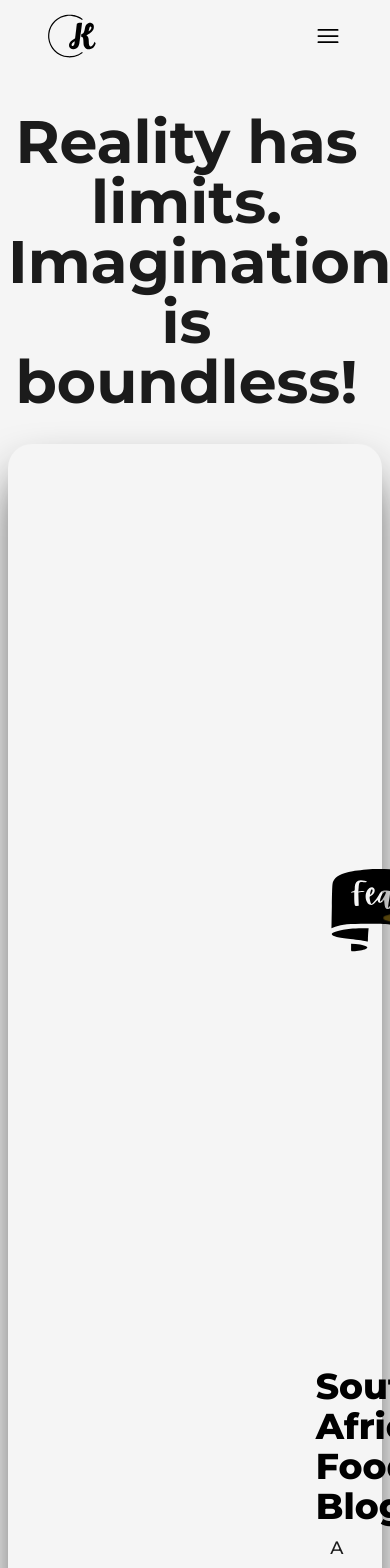
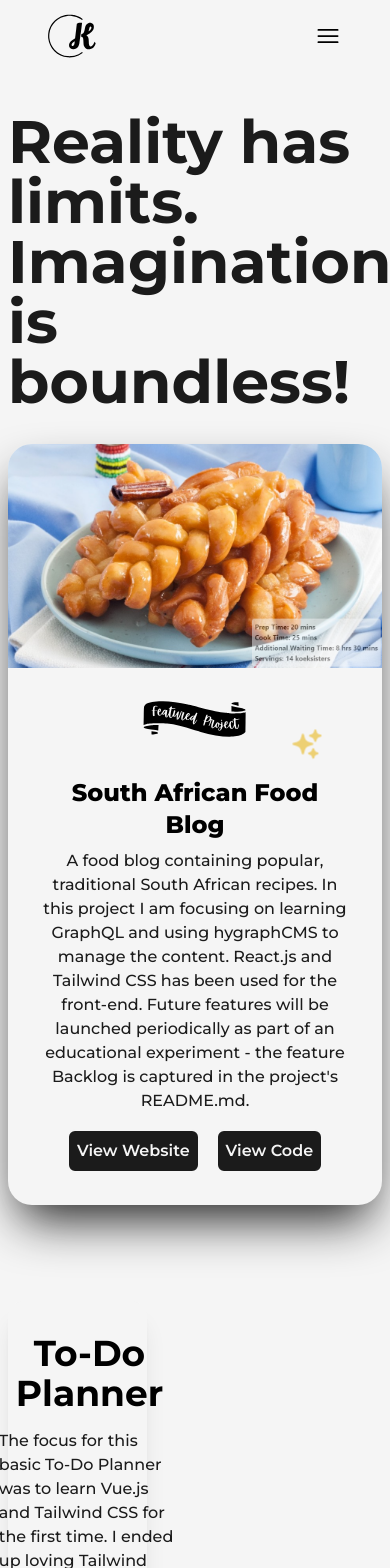
Before and after one commit to kiminel/portfolio, a Next.js app: page /projects in a window 390 px wide. Shown: the top 1568 px of the page. Built offline with nearby package versions, Linux system fonts and the light colour scheme.

Commit message:
style: FeatureBanner responsive

```diff
--- a/src/components/FeaturedProject.js
+++ b/src/components/FeaturedProject.js
@@ -5,39 +5,48 @@ import FeaturedProjectBanner from "./elements/FeaturedProjectBanner";
 
 const FeaturedProject = ({ title, summary, image, hostedLink, githubLink }) => {
   return (
-    <article className="w-full flex items-center justify-around space-x-6 rounded-3xl bg-light shadow-2xl shadow-dark p-6 hover:shadow-night dark:bg-dark dark:shadow-light dark:hover:shadow-night">
-      <div className="object-cover">
-        <Image src={image} alt={title} className="w-full h-auto" />
+    <article className="w-full h-full flex rounded-3xl bg-light shadow-2xl shadow-dark hover:shadow-night dark:bg-dark dark:shadow-light dark:hover:shadow-night">
+      <div className="grid grid-cols-1 xl:grid-cols-2">
+        <div className="object-cover col-span-1 h-full">
+          <Image
+            src={image}
+            alt={title}
+            className="h-full w-full min-h-[200px] rounded-t-3xl xl:rounded-l-3xl xl:rounded-r-none"
+            priority="true"
+          />
         </div>
 
-      <div className="w-1/2 h-full grid grid-cols-1 grid-rows-3 items-center">
+        <div className="col-span-1 p-8">
+          <div className="grid grid-cols-1 items-center gap-2">
             <div className="row-span-1">
               <FeaturedProjectBanner />
             </div>
 
-        <div className="row-span-2 justify-center text-center">
-          <h2 className="my-2 w-full text-4xl font-extrabold dark:text-light">
+            <div className="row-span-1 justify-center text-center">
+              <h2 className="my-2 w-full text-2xl 2xl:text-4xl font-extrabold dark:text-light">
                 {title}
               </h2>
-          <p className="my-2 font-medium text-lg text-dark dark:text-light">
+              <p className="my-2 font-medium 2xl:text-lg text-dark dark:text-light">
                 {summary}
               </p>
             </div>
-        <div className="row-span-3 flex justify-center text-center">
+            <div className="row-span-1 flex justify-center text-center">
               <Link
                 href={hostedLink}
                 target="_blank"
-            className="rounded-lg bg-dark text-light p-2 px-6 text-lg font-semibold hover:bg-light hover:text-dark border-2 border-solid border-transparent hover:border-dark hover:"
+                className="rounded-lg bg-dark text-light p-2 2xl:px-6 2xl:text-lg font-semibold hover:bg-light hover:text-dark border-2 border-solid border-transparent hover:border-dark hover:"
               >
                 View Website
               </Link>
               <Link
                 href={githubLink}
                 target="_blank"
-            className="ml-4 rounded-lg bg-dark text-light p-2 px-6 text-lg font-semibold hover:bg-light hover:text-dark border-2 border-solid border-transparent hover:border-dark"
+                className="ml-4 rounded-lg bg-dark text-light p-2 2xl:px-6 2xl:text-lg font-semibold hover:bg-light hover:text-dark border-2 border-solid border-transparent hover:border-dark"
               >
                 View Code
               </Link>
+            </div>
+          </div>
         </div>
       </div>
     </article>
--- a/src/components/elements/AnimatedText.js
+++ b/src/components/elements/AnimatedText.js
@@ -29,7 +29,7 @@ const singleWord = {
 
 export const AnimatedText = ({ text, className = "" }) => {
   return (
-    <div className="w-full mx-auto flex items-center justify-center text-center">
+    <div className="w-full mx-auto flex items-center justify-center">
       <motion.h1
         className={`inline-block w-full text-dark font-bold text-6xl justify-center dark:text-light ${className}`}
         variants={quote}
--- a/src/components/elements/FeaturedProjectBanner.js
+++ b/src/components/elements/FeaturedProjectBanner.js
@@ -4,26 +4,29 @@ import FeatureBannerFlag from "../icons/FeatureBannerFlag";
 
 const FeaturedProjectBanner = () => {
   return (
-    <div className="w-full grid grid-cols-3 grid-rows-1 mt-12">
+    <div className="grid grid-cols-3 grid-rows-1">
       <div className="col-span-1 flex justify-end pr-8">
         <Sparkles
-          className={"w-10 h-10 text-sparkle animate-ping3 dark:text-night"}
+          className={
+            "w-6 h-6 2xl:w-10 2xl:h-10 text-sparkle animate-ping3 dark:text-night"
+          }
         />
       </div>
-
-      <div className="col-span-1">
-        <FeatureBannerFlag className={"h-auto w-64 pb-2 dark:text-light"} />
+      <div className="col-span-1 flex flex-wrap">
+        <FeatureBannerFlag className={"h-auto w-64 dark:text-light"} />
         <div className="pl-16">
           <Sparkles
             className={
-              "w-10 h-10 text-sparkle justify-center animate-ping dark:text-night"
+              "2xl:w-10 w-6 h-6 2xl:h-10 text-sparkle justify-center animate-ping dark:text-night"
             }
           />
         </div>
       </div>
       <div className="col-span-1 pl-12 pt-8">
         <Sparkles
-          className={"w-10 h-10 text-sparkle animate-ping2 dark:text-night"}
+          className={
+            "w-6 h-6 2xl:w-10 2xl:h-10 text-sparkle animate-ping2 dark:text-night"
+          }
         />
       </div>
     </div>
--- a/src/components/icons/FeatureBannerFlag.js
+++ b/src/components/icons/FeatureBannerFlag.js
@@ -3,8 +3,6 @@ import React from "react";
 const FeatureBannerFlag = ({ className }) => {
   return (
     <svg
-      width="486.000000pt"
-      height="178.000000pt"
       viewBox="0 0 486.000000 178.000000"
       preserveAspectRatio="xMidYMid meet"
       className={className}
--- a/src/pages/about.js
+++ b/src/pages/about.js
@@ -73,7 +73,7 @@ export const About = () => {
               <div className="w-full flex flex-col justify-center items-center">
                 <AnimatedText
                   text={"Hello World!"}
-                  className="mb-4 dark:text-light"
+                  className="mb-4 dark:text-light text-center"
                 />
                 <Image
                   className="w-auto max-h-[600px] rounded-2xl cursor-pointer"
--- a/src/pages/index.js
+++ b/src/pages/index.js
@@ -33,7 +33,7 @@ export default function Home() {
               <div className="flex flex-col md:px-12 lg:px-0">
                 <AnimatedText
                   text={"Developing Your Visions"}
-                  className="flex flex-wrap justify-start px-8 text-3xl"
+                  className="flex flex-wrap justify-start px-8 text-3xl text-center"
                 />
                 <p className="my-4 text-base font-medium px-4 lg:px-0 text-center dark:text-light">
                   I am a passionate, enthusiastic and eager developer with 2+
--- a/src/pages/projects.js
+++ b/src/pages/projects.js
@@ -19,6 +19,7 @@ const Projects = () => {
           <div className="my-8">
             <AnimatedText
               text={"Reality has limits. Imagination is boundless!"}
+              className="lg:text-center"
             />
           </div>
 
```
Also changed, not shown: src/images/SA-Food-Blog.png. Lines whose indentation alone changed are shown as unchanged.
